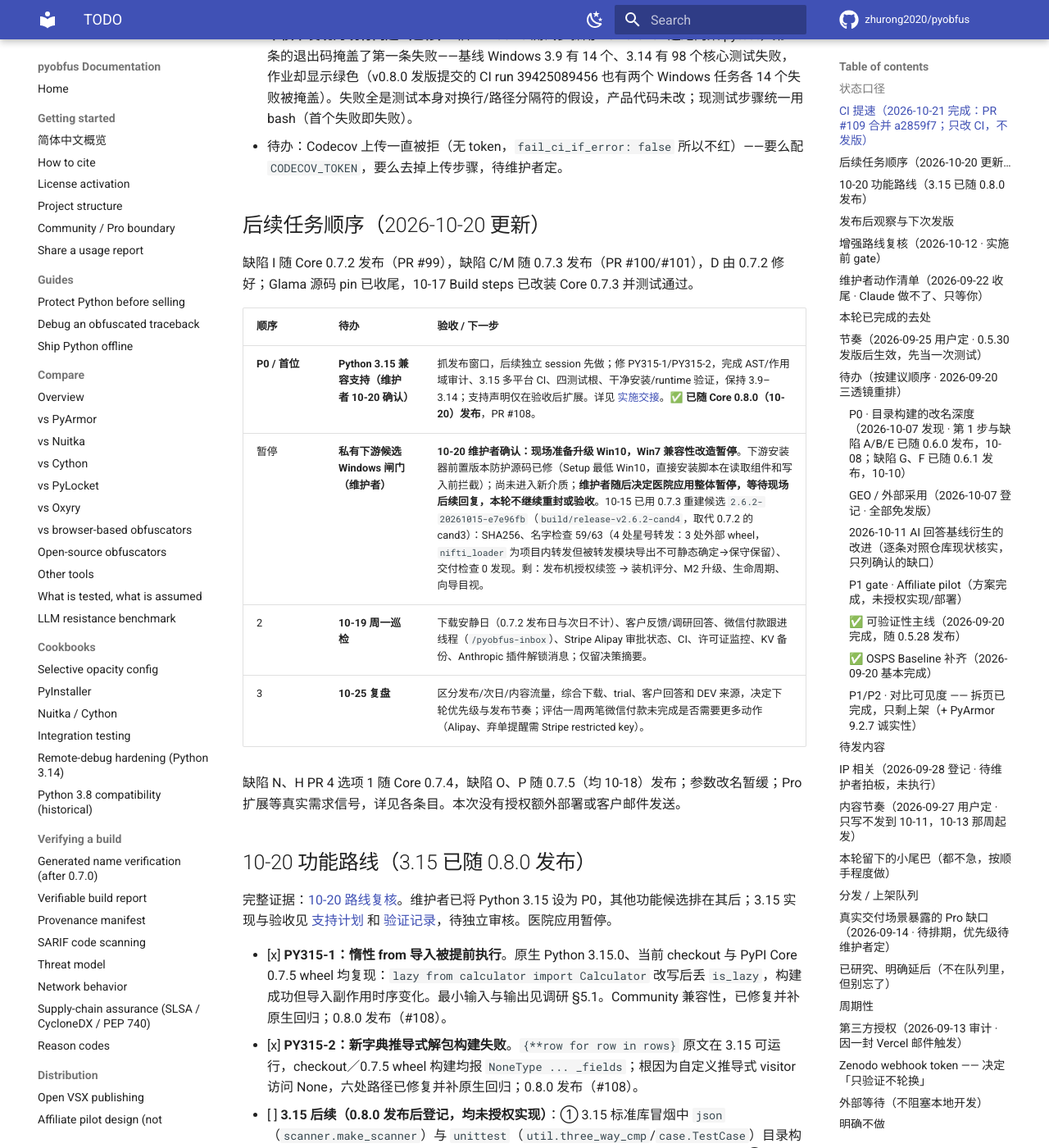
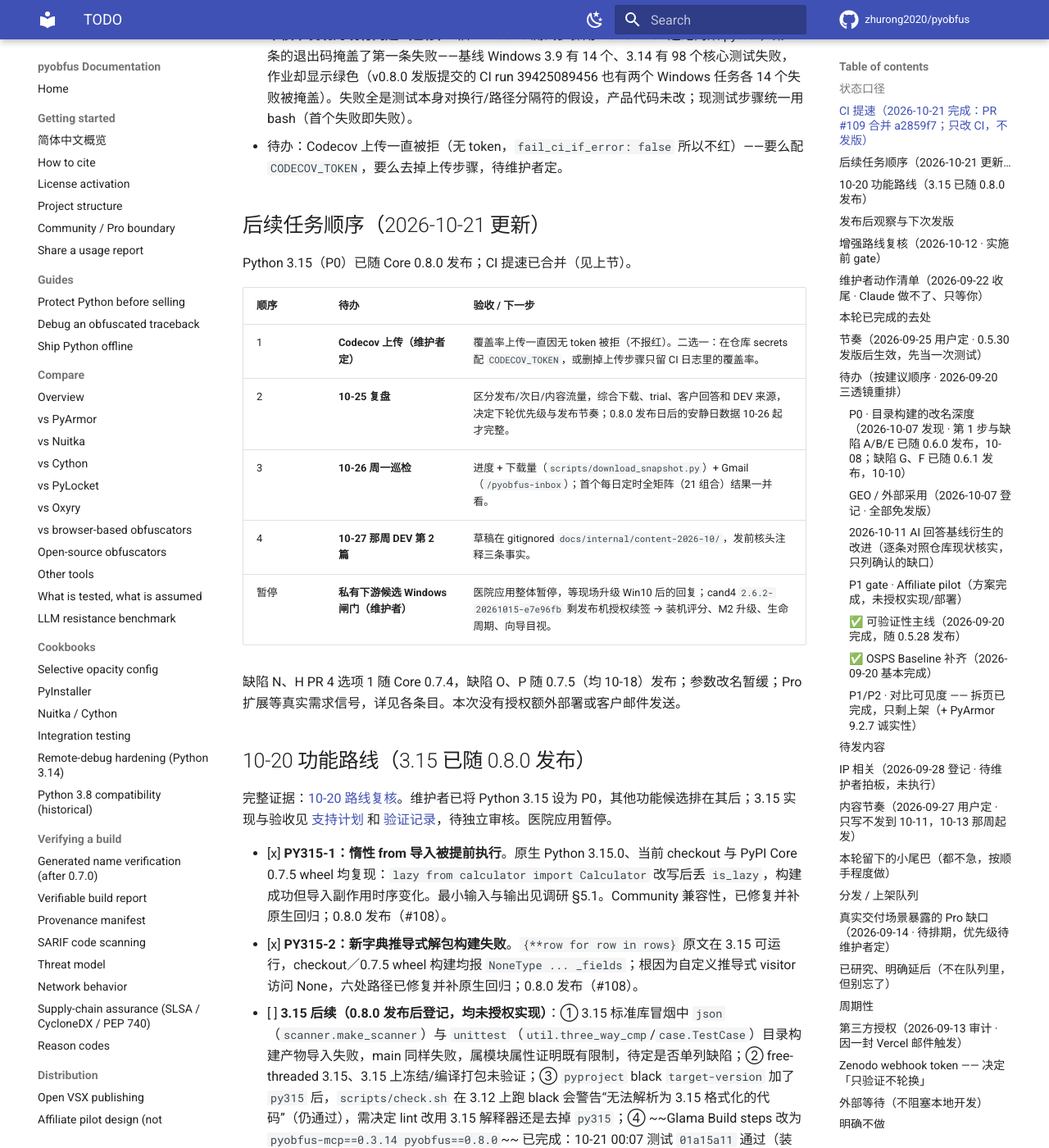
Before and after one commit to zhurong2020/pyobfus, an MkDocs documentation site: the page built from docs/TODO.md, in a window 1280 px wide and 1400 px high, scrolled down 1120 px. Shown: the whole window at 82% size. Built offline with MkDocs 1.6.1 and Material for MkDocs 9.7.7, drawn with Linux system fonts in a browser that asks for light colours; comment, search, counter and statistics services are not loaded.

Commit message:
docs(todo): refresh follow-up order after 3.15 release and CI speed-up
Co-Authored-By: Claude Opus 5.5 <noreply@anthropic.com>

```diff
--- a/docs/TODO.md
+++ b/docs/TODO.md
@@ -30,16 +30,17 @@
 - **审核中发现的既有问题（已修）**：旧 Windows 测试步骤用 PowerShell 连跑两条 pytest，第二条的退出码掩盖了第一条失败——基线 Windows 3.9 有 14 个、3.14 有 98 个核心测试失败，作业却显示绿色（v0.8.0 发版提交的 CI run 39425089456 也有两个 Windows 任务各 14 个失败被掩盖）。失败全是测试本身对换行/路径分隔符的假设，产品代码未改；现测试步骤统一用 bash（首个失败即失败）。
 - 待办：Codecov 上传一直被拒（无 token，`fail_ci_if_error: false` 所以不红）——要么配 `CODECOV_TOKEN`，要么去掉上传步骤，待维护者定。
 
-## 后续任务顺序（2026-10-20 更新）
+## 后续任务顺序（2026-10-21 更新）
 
-缺陷 I 随 Core 0.7.2 发布（PR #99），缺陷 C/M 随 0.7.3 发布（PR #100/#101），D 由 0.7.2 修好；Glama 源码 pin 已收尾，10-17 Build steps 已改装 Core 0.7.3 并测试通过。
+Python 3.15（P0）已随 Core 0.8.0 发布；CI 提速已合并（见上节）。
 
 | 顺序 | 待办 | 验收 / 下一步 |
 |---|---|---|
-| **P0 / 首位** | **Python 3.15 兼容支持（维护者 10-20 确认）** | 抓发布窗口，后续独立 session 先做；修 PY315-1/PY315-2，完成 AST/作用域审计、3.15 多平台 CI、四测试根、干净安装/runtime 验证，保持 3.9–3.14；支持声明仅在验收后扩展。详见 [实施交接](PYTHON315_SUPPORT_PLAN.md)。✅ **已随 Core 0.8.0（10-20）发布**，PR #108。 |
-| 暂停 | **私有下游候选 Windows 闸门（维护者）** | **10-20 维护者确认：现场准备升级 Win10，Win7 兼容性改造暂停**。下游安装器前置版本防护源码已修（Setup 最低 Win10，直接安装脚本在读取组件和写入前拦截）；尚未进入新介质；**维护者随后决定医院应用整体暂停，等待现场后续回复，本轮不继续重封或验收**。10-15 已用 0.7.3 重建候选 `2.6.2-20261015-e7e96fb`（`build/release-v2.6.2-cand4`，取代 0.7.2 的 cand3）：SHA256、名字检查 59/63（4 处星号转发：3 处外部 wheel，`nifti_loader` 为项目内转发但被转发模块导出不可静态确定→保守保留）、交付检查 0 发现。剩：发布机授权续签 → 装机评分、M2 升级、生命周期、向导目视。 |
-| 2 | **10-19 周一巡检** | 下载安静日（0.7.2 发布日与次日不计）、客户反馈/调研回答、微信付款跟进线程（`/pyobfus-inbox`）、Stripe Alipay 审批状态、CI、许可证监控、KV 备份、Anthropic 插件解锁消息；仅留决策摘要。 |
-| 3 | **10-25 复盘** | 区分发布/次日/内容流量，综合下载、trial、客户回答和 DEV 来源，决定下轮优先级与发布节奏；评估一周两笔微信付款未完成是否需要更多动作（Alipay、弃单提醒需 Stripe restricted key）。 |
+| 1 | **Codecov 上传（维护者定）** | 覆盖率上传一直因无 token 被拒（不报红）。二选一：在仓库 secrets 配 `CODECOV_TOKEN`，或删掉上传步骤只留 CI 日志里的覆盖率。 |
+| 2 | **10-25 复盘** | 区分发布/次日/内容流量，综合下载、trial、客户回答和 DEV 来源，决定下轮优先级与发布节奏；0.8.0 发布日后的安静日数据 10-26 起才完整。 |
+| 3 | **10-26 周一巡检** | 进度 + 下载量（`scripts/download_snapshot.py`）+ Gmail（`/pyobfus-inbox`）；首个每日定时全矩阵（21 组合）结果一并看。 |
+| 4 | **10-27 那周 DEV 第 2 篇** | 草稿在 gitignored `docs/internal/content-2026-10/`，发前核头注释三条事实。 |
+| 暂停 | **私有下游候选 Windows 闸门（维护者）** | 医院应用整体暂停，等现场升级 Win10 后的回复；cand4 `2.6.2-20261015-e7e96fb` 剩发布机授权续签 → 装机评分、M2 升级、生命周期、向导目视。 |
 
 缺陷 N、H PR 4 选项 1 随 Core 0.7.4，缺陷 O、P 随 0.7.5（均 10-18）发布；参数改名暂缓；Pro 扩展等真实需求信号，详见各条目。本次没有授权额外部署或客户邮件发送。
 
```
